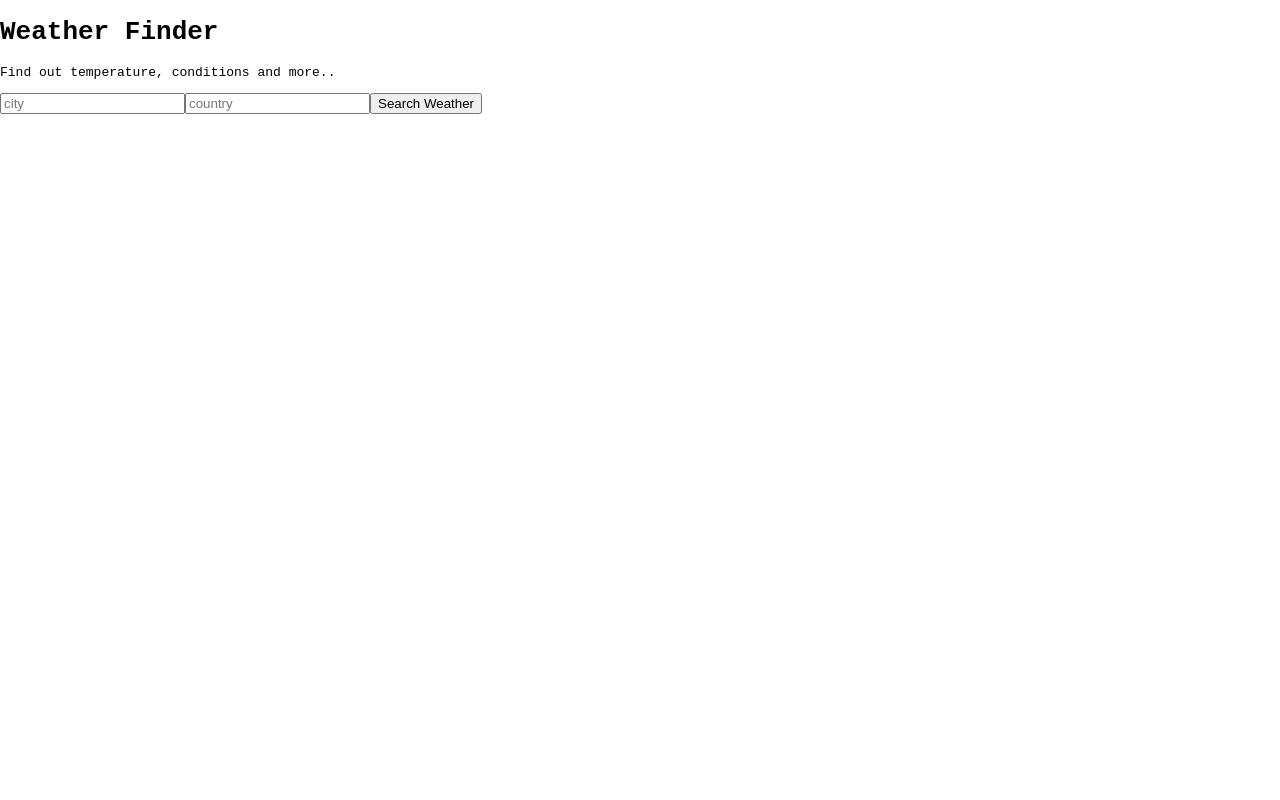
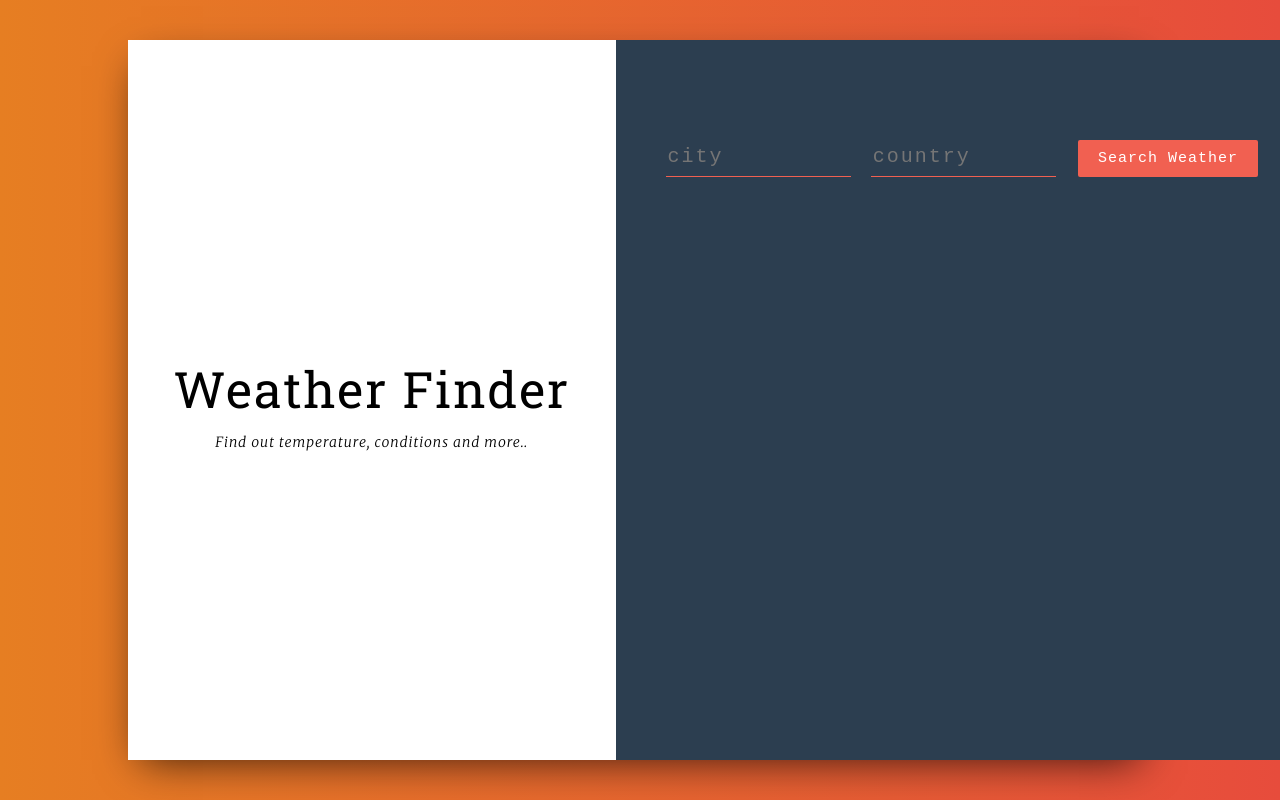
Before and after one commit to Sebastianpalm91/ReactProject, a React (Create React App) app in the folder magic/: page / in a window 1280 px wide. Built offline with nearby package versions, Linux system fonts and the light colour scheme.

Commit message:
added styling and more fixes to werather and app.js

```diff
--- a/magic/package.json
+++ b/magic/package.json
@@ -3,6 +3,7 @@
   "version": "0.1.0",
   "private": true,
   "dependencies": {
+    "bootstrap": "^3.3.7",
     "react": "^16.3.2",
     "react-dom": "^16.3.2",
     "react-scripts": "1.1.4"
--- /dev/null
+++ b/magic/src/App.css
@@ -0,0 +1,127 @@
+@import url('https://fonts.googleapis.com/css?family=Merriweather:100,200,300,300i,400,400i,700');
+@import url('https://fonts.googleapis.com/css?family=Roboto+Slab:400,700');
+@import url('https://fonts.googleapis.com/css?family=Open+Sans:300,400');
+
+body {
+  font-family: "Open Sans", serif;
+}
+
+.wrapper {
+  background: linear-gradient(to right, #e67e22, #e74c3c);
+  height: 100vh;
+  display: flex;
+  justify-content: center;
+  align-items: center;
+}
+
+.main {
+  height: 90vh;
+  background: #fff;
+  box-shadow: 0px 13px 40px -13px rgba(0,0,0,0.75);
+  width: 80%;
+  margin: 0 auto;
+}
+
+.title-container {
+  height: 90vh;
+  /* background: url("img/bg.jpg") center center no-repeat; */
+  background-size: cover;
+  display: flex;
+  align-items: center;
+  justify-content: center;
+  text-align: center;
+  color: #000;
+}
+
+.title-container__title {
+  font-size: 50px;
+  letter-spacing: 2px;
+  line-height: 1.3;
+  font-family: 'Roboto Slab', serif;
+}
+
+.title-container__subtitle {
+  font-style: italic;
+  font-weight: 100;
+  letter-spacing: 1px;
+  line-height: 1.5;
+  font-family: "Merriweather", serif;
+}
+
+.form-container {
+  background-color: #2c3e50;
+  height: 90vh;
+  padding-top: 100px;
+  padding-left: 50px;
+}
+
+input[type="text"] {
+  background-color: transparent;
+  border: 0;
+  border-bottom: solid 1px #f16051;
+  width: 30%;
+  padding-bottom: 4px;
+  color: #656565 !important;
+  font-weight: lighter;
+  letter-spacing: 2px;
+  margin-bottom: 30px;
+  margin-right: 20px;
+  font-size: 20px;
+}
+
+input[type="text"] {
+    outline: none;
+}
+
+input:-webkit-autofill {
+    -webkit-box-shadow: 0 0 0 30px #2c3e50 inset;
+    -webkit-text-fill-color: #fff !important;
+}
+
+button {
+  border: 0;
+  padding: 8px 20px;
+  margin: 0 2px;
+  border-radius: 2px;
+  font-weight: lighter;
+  letter-spacing: 1px;
+  font-size: 15px;
+  cursor: pointer;
+  background-color: #f16051;
+  color: #fff;
+  font-weight: 100;
+}
+
+button:active {
+  outline: none;
+}
+
+.weather__info {
+  width: 60%;
+  font-size: 20px;
+  font-weight: 200;
+  letter-spacing: 2px;
+}
+
+.weather__key {
+  color: #f16051;
+  border-bottom: solid 2px rgba(255,255,255,0.06);
+  padding: 20px 0 20px 0;
+  font-weight: 400;
+}
+
+.weather__key:last-child {
+  border: 0;
+}
+
+.weather__value {
+  color: #fff;
+  font-weight: 200;
+}
+
+.weather__error {
+  color: #f16051;
+  font-size: 20px;
+  letter-spacing: 1px;
+  font-weight: 200;
+}
--- a/magic/src/App.js
+++ b/magic/src/App.js
@@ -52,7 +52,14 @@
     render() {
         return (
             <div>
+                <div className="wrapper">
+                    <div className="main">
+                        <div className="container">
+                            <div className="row">
+                                <div className="col-xs-5 title-container">
                                     <Titles />
+                                </div>
+                                <div className="col-xs-7 form-container">
                                     <Form getWeather={this.getWeather} />
                                     <Weather
                                         city={this.state.city}
@@ -63,10 +70,15 @@
                                         wind={this.state.wind}
                                         error={this.state.error}
                                         />
-
+                                </div>
+                            </div>
+                        </div>
+                    </div>
+                </div>
             </div>
         );
     };
 }
 
+
 export default App;
--- a/magic/src/components/Titles.js
+++ b/magic/src/components/Titles.js
@@ -2,8 +2,8 @@
 
 const Titles = props => (
   <div>
-    <h1>Weather Finder</h1>
-    <p>Find out temperature, conditions and more..</p>
+    <h1 className="title-container__title">Weather Finder</h1>
+    <p className="title-container__subtitle">Find out temperature, conditions and more..</p>
   </div>
 );
 
--- a/magic/src/components/Weather.js
+++ b/magic/src/components/Weather.js
@@ -1,13 +1,37 @@
 import React from 'react';
 
 const Weather = props => (
-  <div>
-    {props.city && props.country && <p>Area: {props.city}, {props.country}</p>}
-    {props.temperature && <p>Temperature: {props.temperature}</p>}
-    {props.description && <p>Conditions: {props.description}</p>}
-    {props.humidity && <p>Humidity: {props.humidity}</p>}
-    {props.wind && <p>Wind: {props.wind}</p>}
-    {props.error && <p>{props.error}</p>}
+  <div className="weather__info">
+    {
+        props.city && props.country && <p className="weather__key"> Area:
+            <span> {props.city}, {props.country} </span>
+        </p>
+    }
+    {
+        props.temperature && <p className="weather__key"> Temperature:
+            <span className="weather__value"> {props.temperature} </span>
+        </p>
+    }
+    {
+        props.description && <p className="weather__key"> Conditions:
+        <span className="weather__value"> {props.description} </span>
+        </p>
+    }
+    {
+        props.humidity && <p className="weather__key"> Humidity:
+        <span className="weather__value"> {props.humidity} </span>
+        </p>
+    }
+    {
+        props.wind && <p className="weather__key"> Wind:
+        <span className="weather__value"> {props.wind} </span>
+        </p>
+    }
+    {
+        props.error && <p>
+        <span className="weather__error"> {props.error} </span>
+        </p>
+    }
   </div>
 );
 
--- a/magic/src/index.js
+++ b/magic/src/index.js
@@ -1,5 +1,7 @@
 import React from 'react';
 import ReactDOM from 'react-dom';
+import 'bootstrap/dist/css/bootstrap.min.css';
+import './App.css';
 import './index.css';
 import App from './App';
 import registerServiceWorker from './registerServiceWorker';
```
Also changed, not shown: 1 other file (tests, documents, lock files or other folders). Lines whose indentation alone changed are shown as unchanged.
